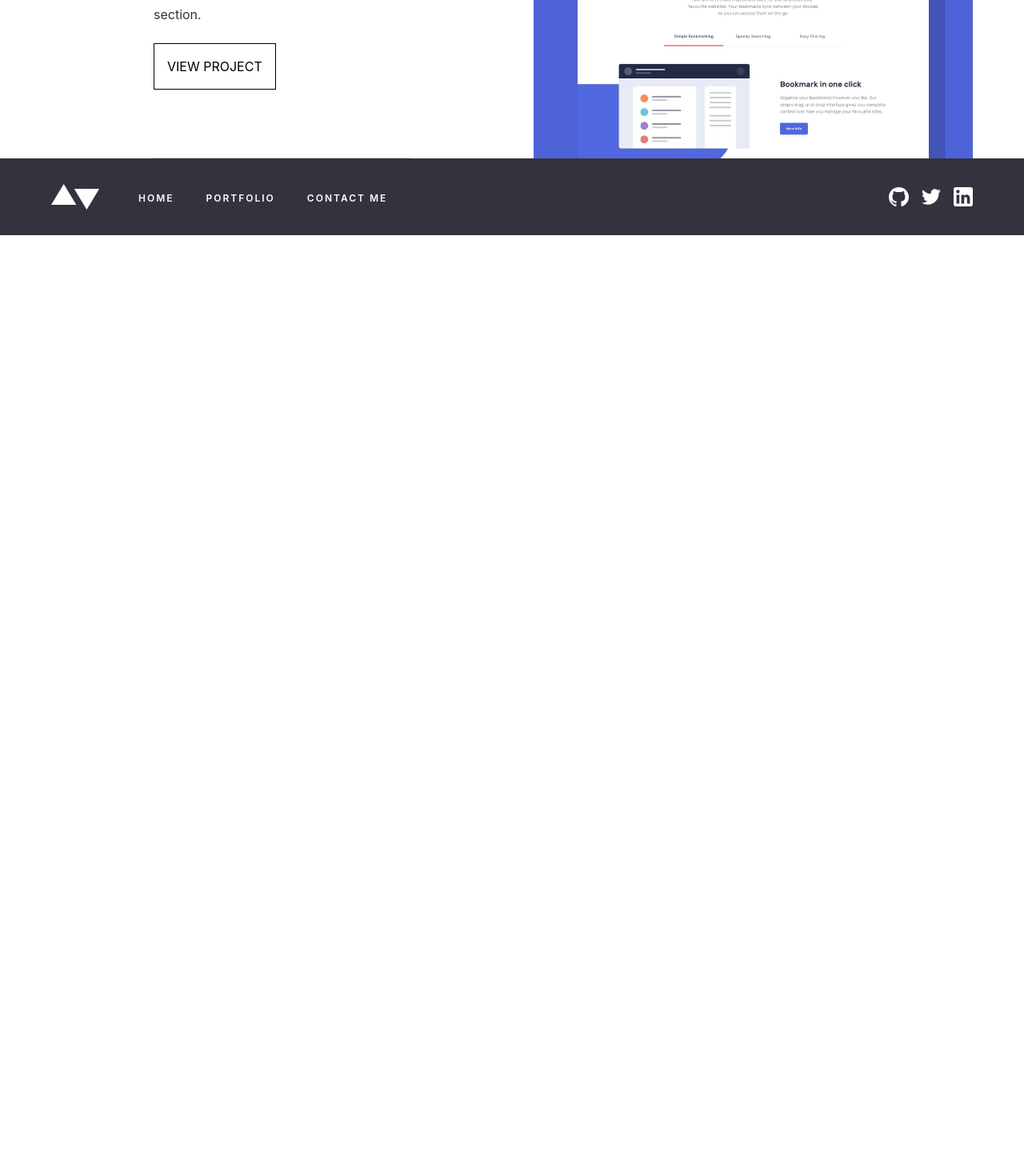
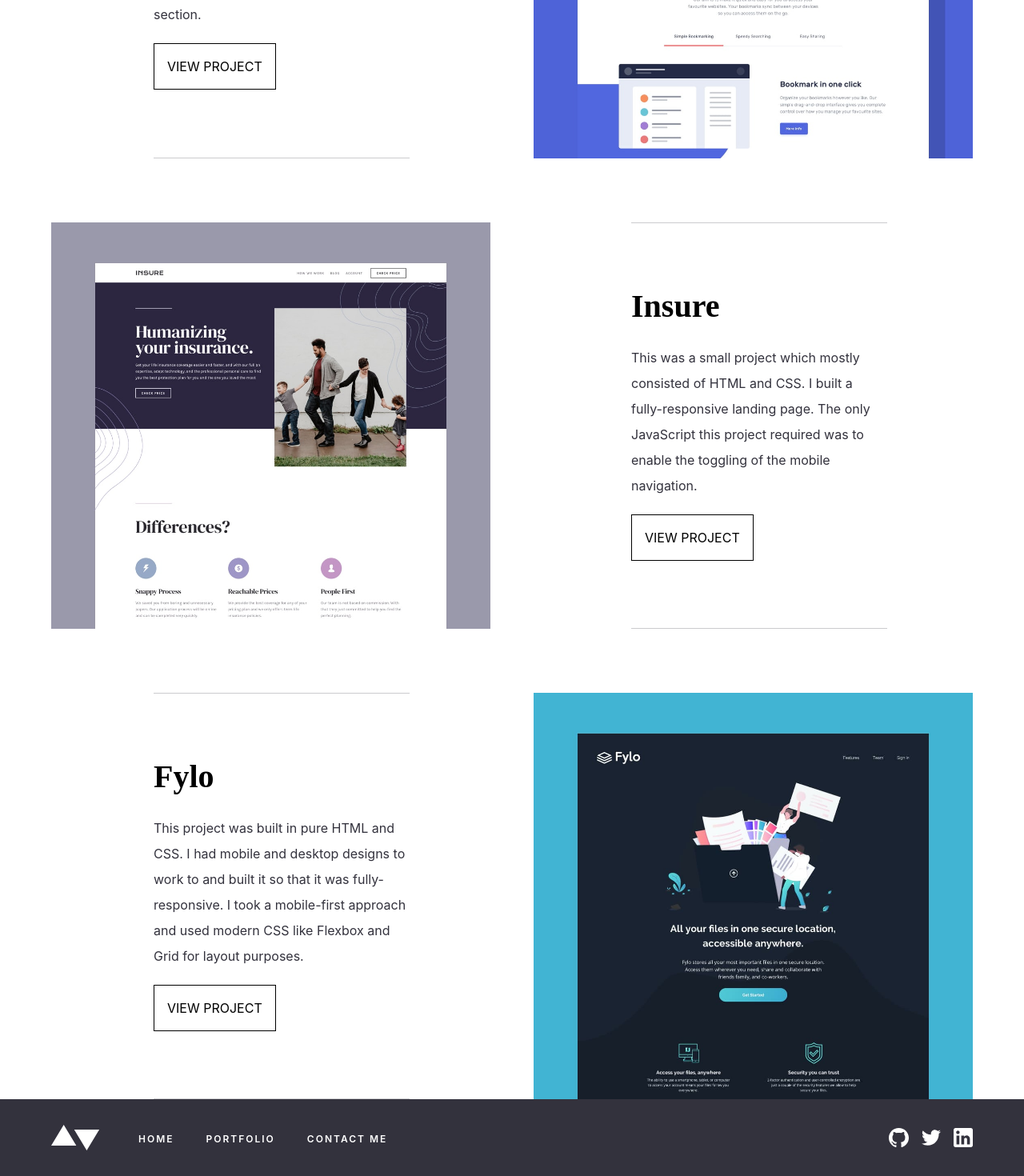
Before and after one commit to markup-mitchell/frontend-mentor-portfolio, a Next.js app: page /portfolio in a window 1280 px wide. Shown: the part 1067-2537 px from the top of the page at 80% size. Before the commit the page ends 1361 px from the top, so only its background shows below. Built offline with nearby package versions, Linux system fonts and the light colour scheme.

Commit message:
undo deletions

```diff
--- a/src/pages/portfolio/index.jsx
+++ b/src/pages/portfolio/index.jsx
@@ -17,7 +17,7 @@ const Portfolio = () => {
           </button>
         </PortfolioArticle>
       </section>
-      <section>
+      <section className="pb-16 md:pb-20">
         <PortfolioArticle slug="bookmark" reverse>
           <>Bookmark</>
           <>
@@ -31,6 +31,34 @@ const Portfolio = () => {
           </button>
         </PortfolioArticle>
       </section>
+      <section className="pb-16 md:pb-20">
+        <PortfolioArticle slug="insure">
+          <>Insure</>
+          <>
+            This was a small project which mostly consisted of HTML and CSS. I
+            built a fully-responsive landing page. The only JavaScript this
+            project required was to enable the toggling of the mobile
+            navigation.
+          </>
+          <button className="border p-4  whitespace-no-wrap">
+            VIEW PROJECT
+          </button>
+        </PortfolioArticle>
+      </section>
+      <section>
+        <PortfolioArticle slug="fylo" reverse>
+          <>Fylo</>
+          <>
+            This project was built in pure HTML and CSS. I had mobile and
+            desktop designs to work to and built it so that it was
+            fully-responsive. I took a mobile-first approach and used modern CSS
+            like Flexbox and Grid for layout purposes.
+          </>
+          <button className="border p-4  whitespace-no-wrap">
+            VIEW PROJECT
+          </button>
+        </PortfolioArticle>
+      </section>
     </>
   );
 };
```
Also changed, not shown: src/components/CTA.jsx (added).
